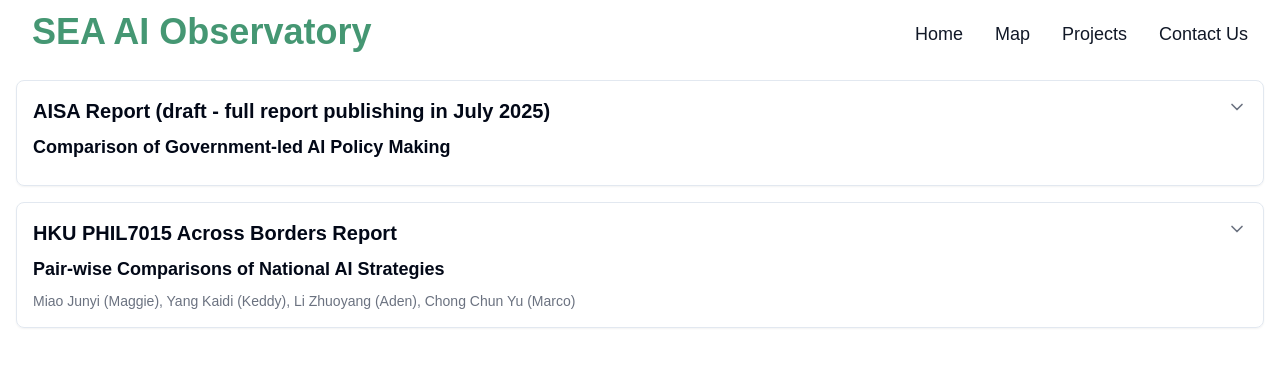
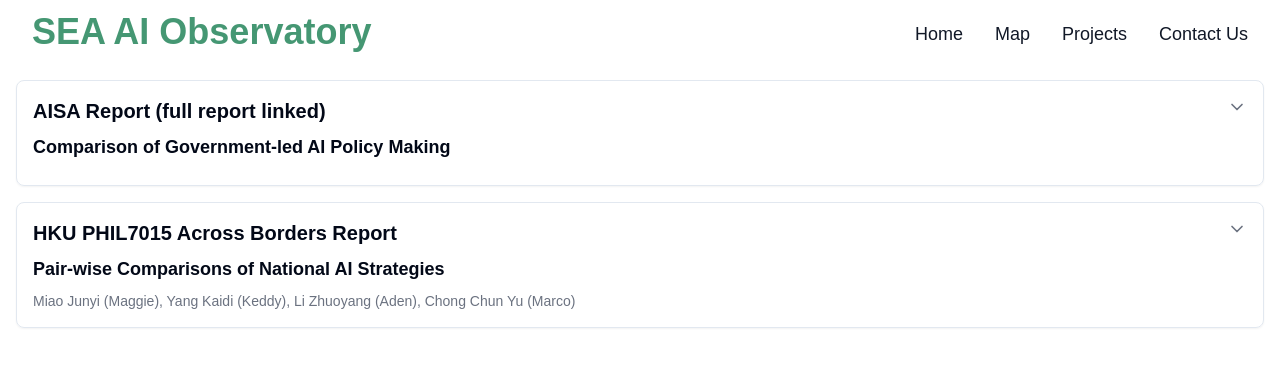
Before and after one commit to leeshihao/nextjs-seaobservatory, a Next.js app: page /projects in a window 1280 px wide. Shown: the top 366 px of the page. Built offline with nearby package versions, Linux system fonts and the light colour scheme.

Commit message:
updated AISA report link to full report

```diff
--- a/app/projects/page.tsx
+++ b/app/projects/page.tsx
@@ -7,9 +7,9 @@
     <div>
       {/* AISA Report */}
       <ProjectCard
-        title="AISA Report (draft - full report publishing in July 2025)"
+        title="AISA Report (full report linked)"
         subtitle="Comparison of Government-led AI Policy Making"
-        link="https://docs.google.com/document/d/1EFhK4x0nFNhotRSunzdIdcCDmrICGmunHeHc6vFEObs/"
+        link="https://www.brookings.edu/articles/ai-safety-governance-the-southeast-asian-way/"
         images={[
           {
             src: "/images/projects/aisaReport/table1.png",
```
